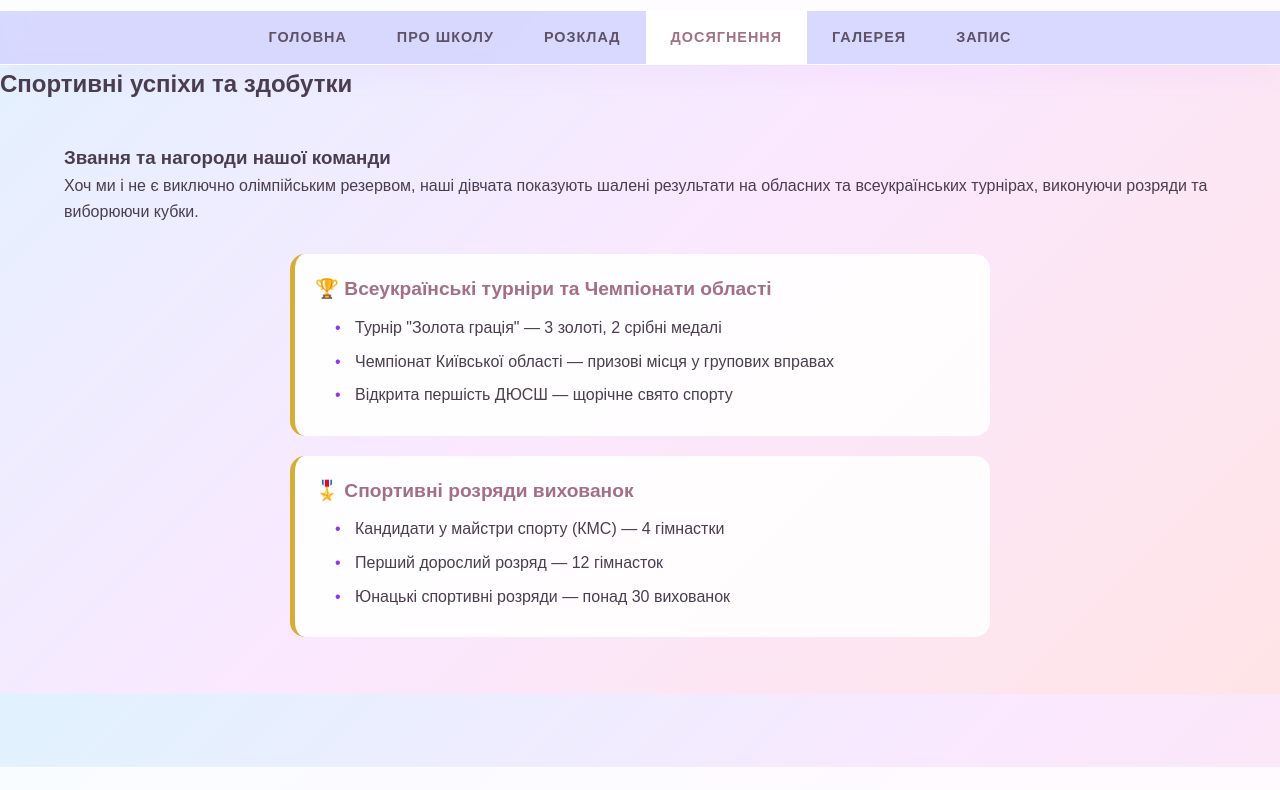
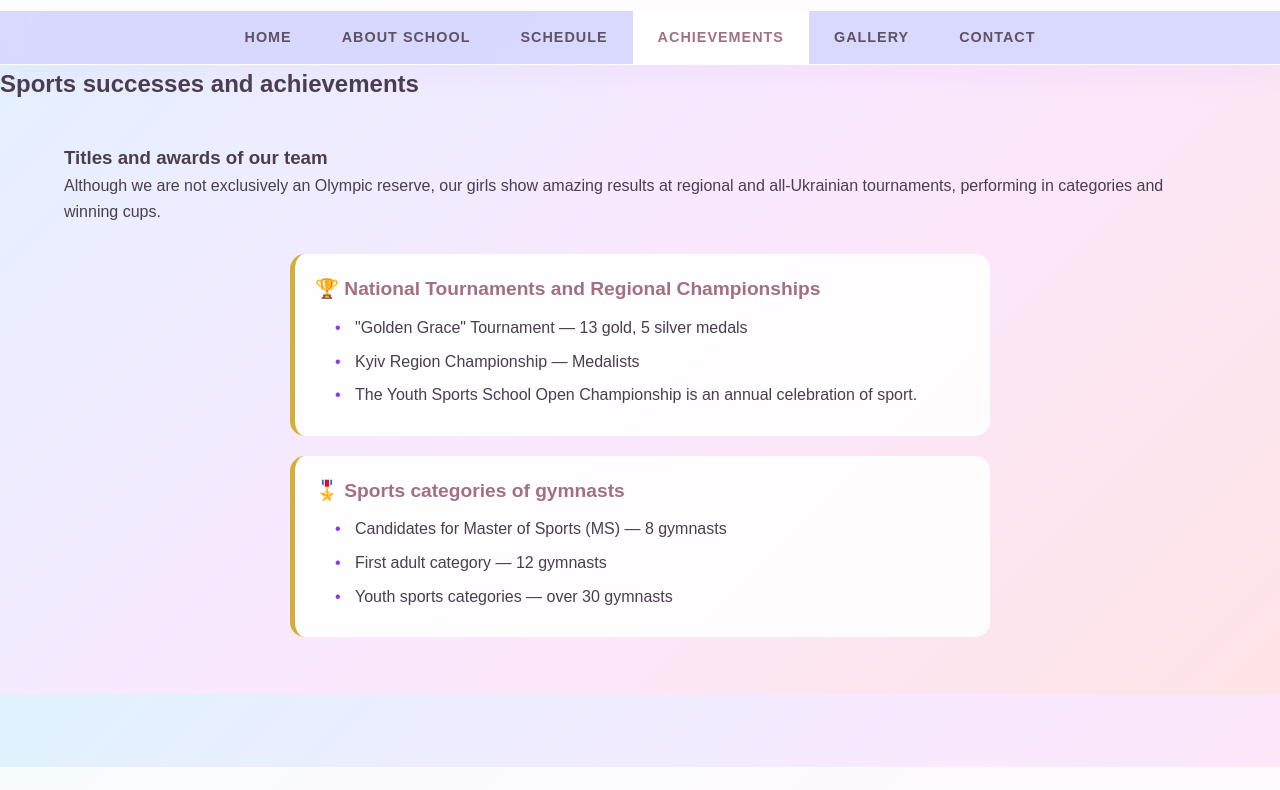
Before and after one commit to 20Ymka02/Final-Assignment, a plain HTML site: page achievements.html in a window 1280 px wide. Shown: the part 106-896 px from the top of the page. Drawn offline with Linux system fonts and the light colour scheme.

Commit message:
Update achievements.html

```diff
--- a/achievements.html
+++ b/achievements.html
@@ -1,53 +1,53 @@
 <!DOCTYPE html>
-<html lang="uk">
+<html lang="en">
 <head>
     <meta charset="UTF-8">
     <meta name="viewport" content="width=device-width, initial-scale=1.0">
-    <title>Наші Досягнення | ДЮСШ Вишгород</title>
+    <title>Our Achievements | Vyshhorod Youth School</title>
     <link rel="stylesheet" href="style.css">
 </head>
 <body>
     <header class="main-header">
         <div class="logo-container">
             <span class="olympic-hint">◯ ◯ ◯ ◯ ◯</span>
-            <h1>ДЮСШ Вишгород</h1>
+            <h1>Vyshhorod Youth School</h1>
         </div>
         <nav class="main-nav">
             <ul>
-                <li><a href="index.html">Головна</a></li>
-                <li><a href="about.html">Про школу</a></li>
-                <li><a href="schedule.html">Розклад</a></li>
-                <li><a href="achievements.html" class="active">Досягнення</a></li>
-                <li><a href="gallery.html">Галерея</a></li>
-                <li><a href="contact.html">Запис</a></li>
+                <li><a href="index.html">Home</a></li>
+                <li><a href="about.html">About school</a></li>
+                <li><a href="schedule.html">Schedule</a></li>
+                <li><a href="achievements.html" class="active">Achievements</a></li>
+                <li><a href="gallery.html">Gallery</a></li>
+                <li><a href="contact.html">Contact</a></li>
             </ul>
         </nav>
     </header>
 
     <section class="page-title-section">
-        <h2>Спортивні успіхи та здобутки</h2>
+        <h2>Sports successes and achievements</h2>
     </section>
 
     <main class="container">
         <div class="card">
-            <h3>Звання та нагороди нашої команди</h3>
-            <p>Хоч ми і не є виключно олімпійським резервом, наші дівчата показують шалені результати на обласних та всеукраїнських турнірах, виконуючи розряди та виборюючи кубки.</p>
+            <h3>Titles and awards of our team</h3>
+            <p>Although we are not exclusively an Olympic reserve, our girls show amazing results at regional and all-Ukrainian tournaments, performing in categories and winning cups.</p>
 
             <ul class="complex-nested-list">
                 <li>
-                    <span class="category-title">🏆 Всеукраїнські турніри та Чемпіонати області</span>
+                    <span class="category-title">🏆 National Tournaments and Regional Championships</span>
                     <ul>
-                        <li>Турнір "Золота грація" — 3 золоті, 2 срібні медалі</li>
-                        <li>Чемпіонат Київської області — призові місця у групових вправах</li>
-                        <li>Відкрита першість ДЮСШ — щорічне свято спорту</li>
+                        <li>"Golden Grace" Tournament — 13 gold, 5 silver medals</li>
+                        <li>Kyiv Region Championship — Medalists</li>
+                        <li>The Youth Sports School Open Championship is an annual celebration of sport.</li>
                     </ul>
                 </li>
                 <li>
-                    <span class="category-title">🎖️ Спортивні розряди вихованок</span>
+                    <span class="category-title">🎖️ Sports categories of gymnasts</span>
                     <ul>
-                        <li>Кандидати у майстри спорту (КМС) — 4 гімнастки</li>
-                        <li>Перший дорослий розряд — 12 гімнасток</li>
-                        <li>Юнацькі спортивні розряди — понад 30 вихованок</li>
+                        <li>Candidates for Master of Sports (MS) — 8 gymnasts</li>
+                        <li>First adult category — 12 gymnasts</li>
+                        <li>Youth sports categories — over 30 gymnasts</li>
                     </ul>
                 </li>
             </ul>
@@ -55,7 +55,7 @@
     </main>
 
     <footer class="main-footer">
-        <p>&copy; 2026 ДЮСШ Вишгород. Художня гімнастика.</p>
+        <p>&copy; 2026 Vyshhorod Youth School. Rhythmic gymnastics.</p>
     </footer>
 </body>
 </html>
```
